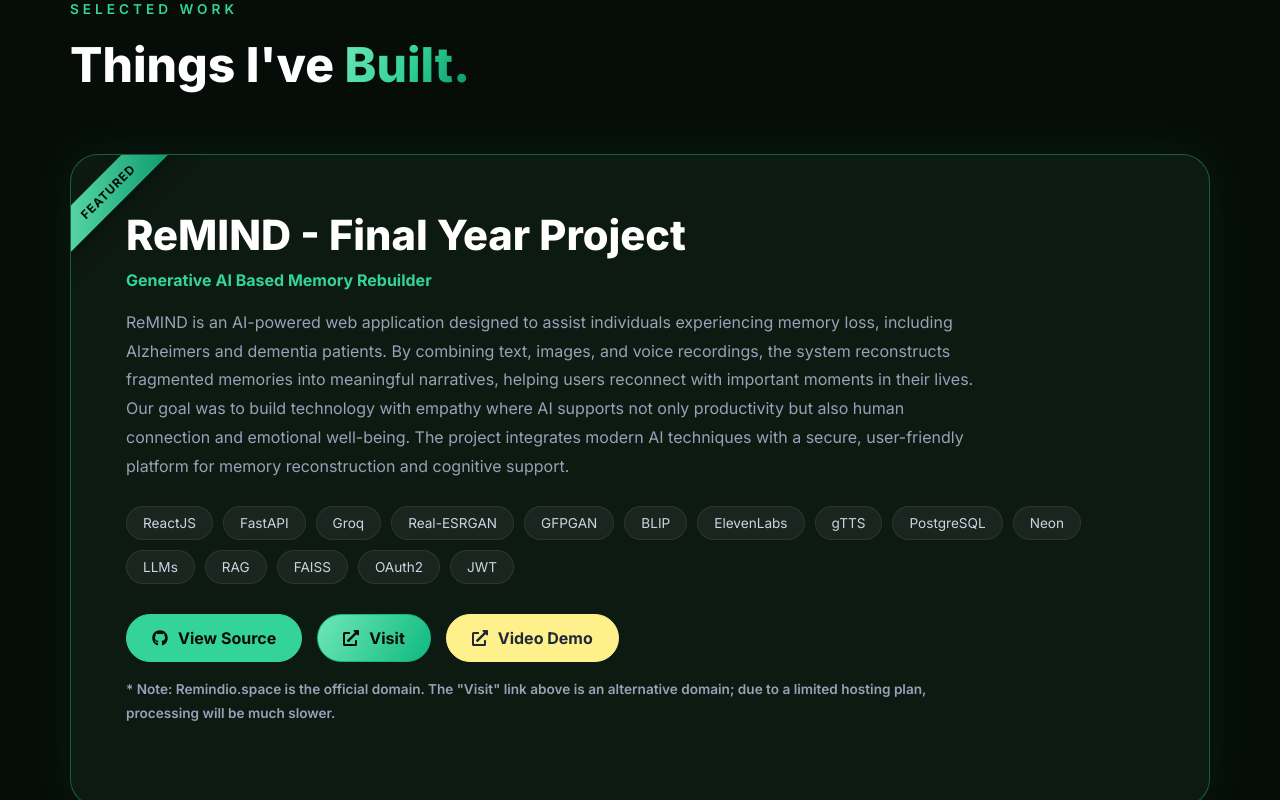
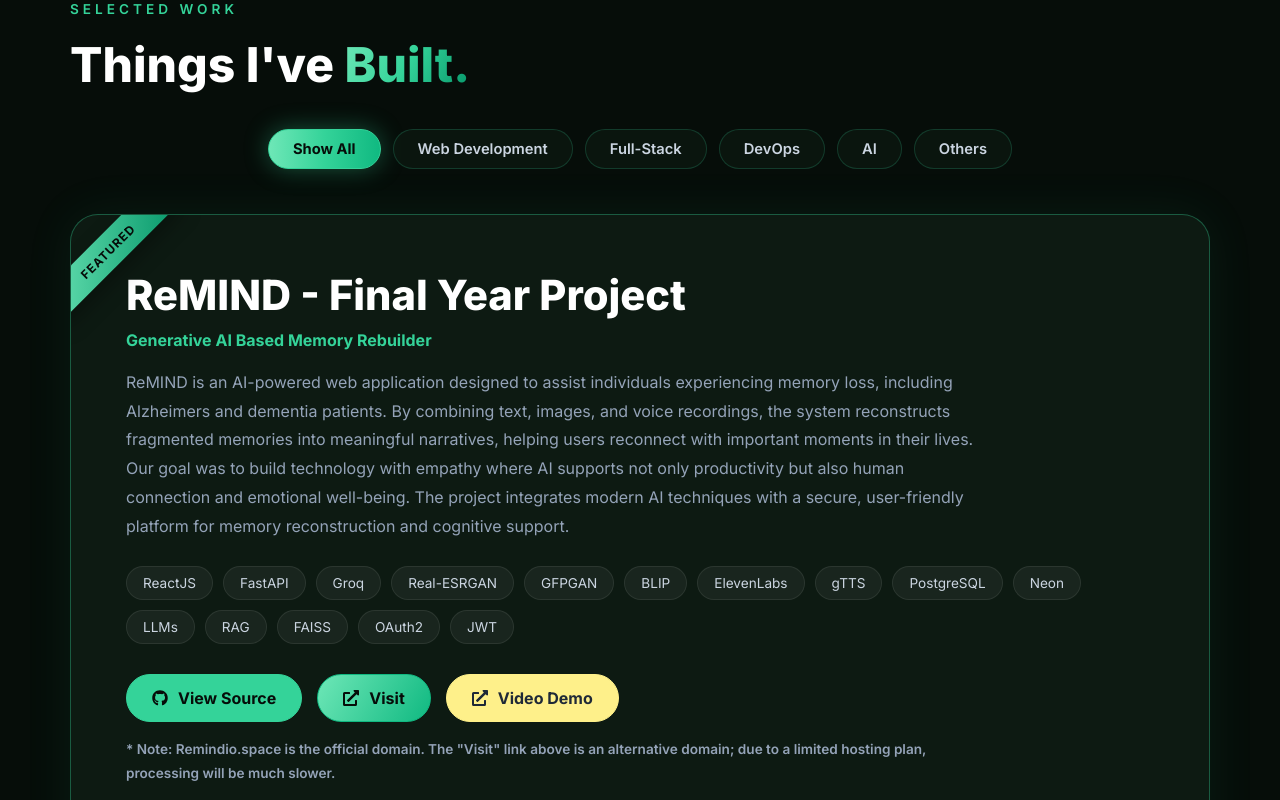
Before and after one commit to talha-xml/Portfolio, a React (Create React App) app: page / in a window 1280 px wide. Shown: the part 4680-5480 px from the top of the page. Built offline with nearby package versions, Linux system fonts and the light colour scheme.

Commit message:
implemented Project Filtering

```diff
--- a/src/pages/Projects.js
+++ b/src/pages/Projects.js
@@ -1,7 +1,19 @@
+import React, { useState } from 'react';
 import '../styles/Projects.css';
 import { FaGithub, FaExternalLinkAlt } from 'react-icons/fa';
 
 function Projects() {
+  const [activeFilter, setActiveFilter] = useState('Show All');
+
+  const filterCategories = [
+    'Show All',
+    'Web Development',
+    'Full-Stack',
+    'DevOps',
+    'AI',
+    'Others'
+  ];
+
   const projects = [
     {
       title: 'ReMIND - Final Year Project',
@@ -29,7 +41,8 @@ function Projects() {
       website: 'https://remind-frontend.onrender.com/',
       demo: 'https://drive.google.com/file/d/1zOId8WjTa-T1dO0bHx93q9JBHH22npdH/view?usp=drive_link',
       featured: true,
-      unavailable: true
+      unavailable: true,
+      categories: ['Web Development', 'Full-Stack', 'AI']
     },
     {
       title: 'Risuto',
@@ -51,7 +64,8 @@ function Projects() {
       ],
       github: 'https://github.com/talha-xml/risuto',
       website: 'https://risuto-frontend.onrender.com/',
-      unavailable: false
+      unavailable: false,
+      categories: ['Web Development', 'Full-Stack']
     },
     {
       title: 'PokeDex',
@@ -60,7 +74,8 @@ function Projects() {
         'This project is a web application that serves as a PokeDex, allowing users to explore and learn about various Pokemon. It provides detailed information about each Pokemon, including their types, abilities, stats, and evolutions. The application features a user-friendly interface and interactive elements to enhance the user experience. Users can also filter Pokemon by type and search for specific Pokemon using the search functionality. The project utilizes the PokeAPI to fetch data and display it in an organized manner.',
       technologies: ['JavaScript', 'ReactJS', 'CSS', 'PokéAPI', 'Render'],
       github: 'https://github.com/talha-xml/PokeDex',
-      website: 'https://pokedex-xk5m.onrender.com/'
+      website: 'https://pokedex-xk5m.onrender.com/',
+      categories: ['Web Development']
     },
     {
       title: 'DevOps',
@@ -80,7 +95,8 @@ function Projects() {
         'HTMLHint',
         'Stylelint',
         'Parcel'
-      ]
+      ],
+      categories: ['DevOps']
     },
     {
       title: 'Compiler Construction',
@@ -88,7 +104,8 @@ function Projects() {
       description:
         'This project involves implementing a compiler for a custom programming language, covering both Phase I and Phase II of compiler construction. It includes lexical analysis, syntax parsing, semantic analysis, symbol table management, error handling, and intermediate code generation to demonstrate the complete compilation process.',
       technologies: ['C', 'Flex', 'Bison', 'Lexical Analyzer', 'Parser'],
-      github: 'https://github.com/talha-xml/Compiler-Construction-Project'
+      github: 'https://github.com/talha-xml/Compiler-Construction-Project',
+      categories: ['Others']
     },
 
     {
@@ -97,7 +114,8 @@ function Projects() {
       description:
         'This project implements an inverted index using Hadoop and MapReduce for efficient retrieval of documents based on their content. The project demonstrates the use of distributed computing techniques to process large datasets and build an index that allows for fast search and retrieval of information. Testes on 50+ eBooks.',
       technologies: ['Python', 'Hadoop', 'MapReduce', 'Big Data'],
-      github: 'https://github.com/talha-xml/PDC-Project-InvertedIndex'
+      github: 'https://github.com/talha-xml/PDC-Project-InvertedIndex',
+      categories: []
     },
     {
       title: 'Computer & Communication Networks',
@@ -105,9 +123,19 @@ function Projects() {
       description:
         'This project designs a multi-base enterprise network in Cisco Packet Tracer with VLAN segmentation, DHCP, and inter-VLAN routing. The project demonstrates Router-on-a-Stick and RIPv2 to connect five bases securely and efficiently. Tested with end-to-end pings across all bases.',
       technologies: ['Cisco Packet Tracer', 'Network Simulation', 'TCP/IP'],
-      github: 'https://github.com/talha-xml/Computer-Networks-Project'
+      github: 'https://github.com/talha-xml/Computer-Networks-Project',
+      categories: ['Others']
     }
   ];
+
+  const filteredProjects =
+    activeFilter === 'Show All'
+      ? projects
+      : projects.filter(
+          (project) => project.categories && project.categories.includes(activeFilter)
+        );
+
+  const isSingleCard = filteredProjects.length === 1 && !filteredProjects[0].featured;
 
   return (
     <section id="projects" className="projects">
@@ -117,9 +145,48 @@ function Projects() {
           Things I've <span>Built.</span>
         </h1>
       </div>
-      <div className="projects-grid">
-        {projects.map((project, index) => (
-          <div key={index} className={project.featured ? 'project-card featured' : 'project-card'}>
+
+      <div className="projects-filter-wrapper">
+        <div className="projects-filter-bar">
+          {filterCategories.map((category) => (
+            <button
+              key={category}
+              type="button"
+              className={`filter-btn ${activeFilter === category ? 'active' : ''}`}
+              onClick={() => setActiveFilter(category)}
+            >
+              {category}
+            </button>
+          ))}
+        </div>
+
+        {activeFilter !== 'Show All' && (
+          <div className="filter-count-wrapper">
+            <p className="projects-found-text">
+              Projects Found: <span>{filteredProjects.length}</span>
+            </p>
+          </div>
+        )}
+      </div>
+
+      {filteredProjects.length === 0 ? (
+        <div className="no-projects-found">
+          <p>No projects found matching "{activeFilter}".</p>
+          <button
+            type="button"
+            className="reset-filter-btn"
+            onClick={() => setActiveFilter('Show All')}
+          >
+            Show All Projects
+          </button>
+        </div>
+      ) : (
+        <div className={`projects-grid ${isSingleCard ? 'single-card' : ''}`}>
+          {filteredProjects.map((project, index) => (
+            <div
+              key={project.title || index}
+              className={project.featured ? 'project-card featured' : 'project-card'}
+            >
               {project.featured && <div className="featured-ribbon">Featured</div>}
               <div className="project-content">
                 <h2>{project.title}</h2>
@@ -131,6 +198,7 @@ function Projects() {
                   ))}
                 </div>
                 <div className="project-buttons">
+                  {project.github && (
                     <a
                       href={project.github}
                       target="_blank"
@@ -140,6 +208,7 @@ function Projects() {
                       <FaGithub />
                       View Source
                     </a>
+                  )}
 
                   {project.website && (
                     <a
@@ -175,6 +244,7 @@ function Projects() {
             </div>
           ))}
         </div>
+      )}
     </section>
   );
 }
--- a/src/styles/Projects.css
+++ b/src/styles/Projects.css
@@ -5,7 +5,165 @@
 }
 
 .projects-header {
-  margin-bottom: 60px;
+  margin-bottom: 35px;
+}
+
+.projects-filter-wrapper {
+  margin-bottom: 45px;
+  display: flex;
+  flex-direction: column;
+  align-items: center;
+  gap: 18px;
+}
+
+.projects-filter-bar {
+  display: flex;
+  flex-wrap: wrap;
+  justify-content: center;
+  align-items: center;
+  gap: 12px;
+}
+
+.filter-btn {
+  position: relative;
+  overflow: hidden;
+  isolation: isolate;
+  padding: 10px 24px;
+  border-radius: 999px;
+  font-size: 0.92rem;
+  font-weight: 600;
+  font-family: inherit;
+  cursor: pointer;
+  background: rgba(13, 26, 18, 0.7);
+  border: 1px solid rgba(52, 211, 153, 0.2);
+  color: #cbd5e1;
+  transition: color 0.35s ease, border-color 0.35s ease, box-shadow 0.35s ease, background 0.35s ease;
+}
+
+.filter-btn::before {
+  content: '';
+  position: absolute;
+  top: 0;
+  left: 0;
+  width: 100%;
+  height: 100%;
+  border-radius: inherit;
+  background: rgba(52, 211, 153, 0.16);
+  transform: scaleX(0);
+  transform-origin: left;
+  transition: transform 0.35s cubic-bezier(0.4, 0, 0.2, 1);
+  z-index: -1;
+}
+
+.filter-btn:hover:not(.active)::before {
+  transform: scaleX(1);
+}
+
+.filter-btn:hover:not(.active) {
+  color: #34d399;
+  border-color: #34d399;
+}
+
+.filter-btn.active {
+  background: linear-gradient(90deg, #6ee7b7, #34d399, #10b981);
+  color: #060d09;
+  border-color: #34d399;
+  font-weight: 700;
+  box-shadow: 0 0 25px rgba(52, 211, 153, 0.35);
+}
+
+.filter-count-wrapper {
+  display: flex;
+  justify-content: center;
+  align-items: center;
+  animation: filterFadeIn 0.35s ease forwards;
+}
+
+.projects-found-text {
+  font-size: 0.95rem;
+  color: #94a3b8;
+  font-weight: 500;
+  display: inline-flex;
+  align-items: center;
+  gap: 8px;
+  padding: 8px 22px;
+  border-radius: 999px;
+  background: rgba(13, 26, 18, 0.85);
+  border: 1px solid rgba(52, 211, 153, 0.22);
+  box-shadow: 0 0 20px rgba(52, 211, 153, 0.08);
+}
+
+.projects-found-text span {
+  color: #34d399;
+  font-weight: 700;
+  font-size: 1.05rem;
+}
+
+@keyframes filterFadeIn {
+  from {
+    opacity: 0;
+    transform: translateY(-6px);
+  }
+  to {
+    opacity: 1;
+    transform: translateY(0);
+  }
+}
+
+.no-projects-found {
+  text-align: center;
+  padding: 60px 20px;
+  background: #0d1a12;
+  border: 1px solid rgba(52, 211, 153, 0.15);
+  border-radius: 28px;
+  max-width: 600px;
+  margin: 0 auto;
+}
+
+.no-projects-found p {
+  color: #94a3b8;
+  font-size: 1.1rem;
+  margin-bottom: 20px;
+}
+
+.reset-filter-btn {
+  position: relative;
+  overflow: hidden;
+  isolation: isolate;
+  padding: 12px 28px;
+  border-radius: 999px;
+  font-size: 0.95rem;
+  font-weight: 700;
+  font-family: inherit;
+  cursor: pointer;
+  background: #34d399;
+  color: #060d09;
+  border: 1px solid #34d399;
+  transition: color 0.35s ease, border-color 0.35s ease, box-shadow 0.35s ease;
+}
+
+.reset-filter-btn::before {
+  content: '';
+  position: absolute;
+  top: 0;
+  left: 0;
+  width: 100%;
+  height: 100%;
+  border-radius: inherit;
+  background: #060d09;
+  transform: scaleX(0);
+  transform-origin: left;
+  transition: transform 0.4s cubic-bezier(0.4, 0, 0.2, 1);
+  z-index: -1;
+}
+
+.reset-filter-btn:hover::before {
+  transform: scaleX(1);
+}
+
+.reset-filter-btn:hover {
+  color: #34d399;
+  box-shadow: 0 0 25px rgba(52, 211, 153, 0.35);
 }
 
 .section-tag {
@@ -246,9 +404,24 @@
   color: #6ee7b7;
 }
 
+.projects-grid.single-card {
+  grid-template-columns: 1fr;
+  max-width: 750px;
+  margin: 0 auto;
+}
+
 @media (max-width: 900px) {
   .projects-grid {
     grid-template-columns: 1fr;
+  }
+
+  .projects-filter-bar {
+    gap: 10px;
+  }
+
+  .filter-btn {
+    padding: 9px 18px;
+    font-size: 0.88rem;
   }
 
   .project-content,
@@ -270,6 +443,20 @@
     padding: 90px 20px;
   }
 
+  .projects-filter-bar {
+    gap: 8px;
+  }
+
+  .filter-btn {
+    padding: 8px 14px;
+    font-size: 0.8rem;
+  }
+
+  .projects-found-text {
+    font-size: 0.85rem;
+    padding: 6px 16px;
+  }
+
   .project-content,
   .project-card.featured .project-content {
     padding: 25px;
```
Lines whose indentation alone changed are shown as unchanged.
